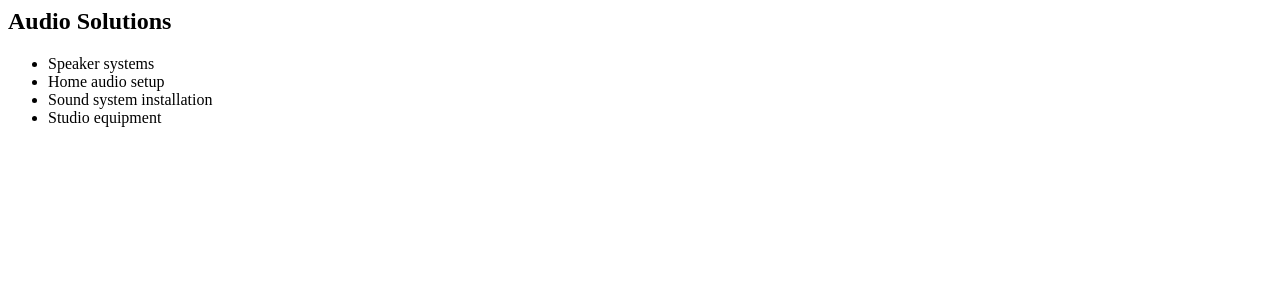
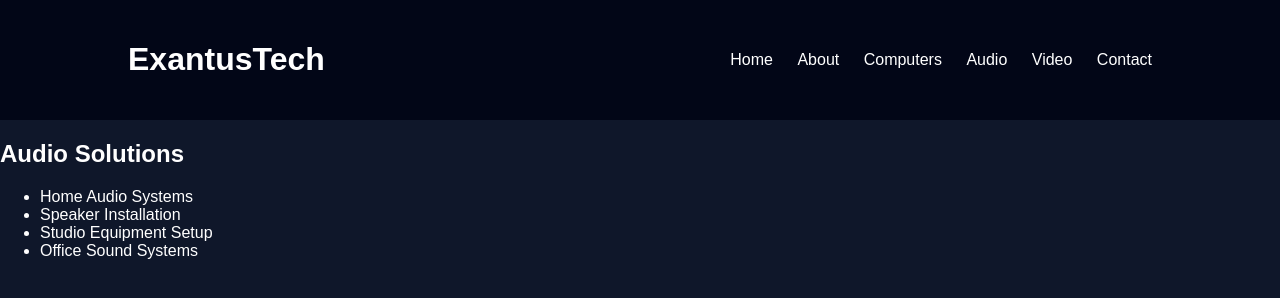
Before and after one commit to exantustech/exantustech-website, a plain HTML site: page audio.html in a window 1280 px wide. Drawn offline with Linux system fonts and the light colour scheme.

Commit message:
Update audio.html

```diff
--- a/audio.html
+++ b/audio.html
@@ -1,11 +1,37 @@
-<section>
-<h1>Audio Solutions</h1>
+<!DOCTYPE html>
+<html>
+<head>
+<title>Audio - ExantusTech</title>
+<link rel="stylesheet" href="css/style.css">
+</head>
+
+<body>
+
+<header>
+<h1>ExantusTech</h1>
+
+<nav>
+<a href="index.html">Home</a>
+<a href="about.html">About</a>
+<a href="computers.html">Computers</a>
+<a href="audio.html">Audio</a>
+<a href="video.html">Video</a>
+<a href="contact.html">Contact</a>
+</nav>
+</header>
+
+<section class="page">
+
+<h2>Audio Solutions</h2>
 
 <ul>
-<li>Speaker systems</li>
-<li>Home audio setup</li>
-<li>Sound system installation</li>
-<li>Studio equipment</li>
+<li>Home Audio Systems</li>
+<li>Speaker Installation</li>
+<li>Studio Equipment Setup</li>
+<li>Office Sound Systems</li>
 </ul>
 
 </section>
+
+</body>
+</html>
```
